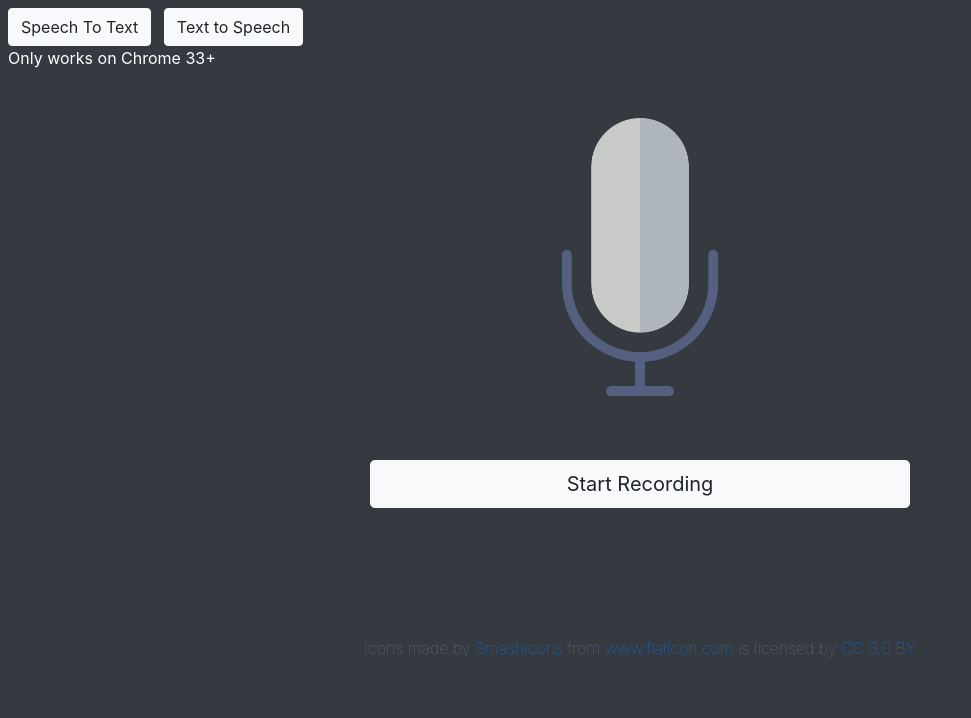
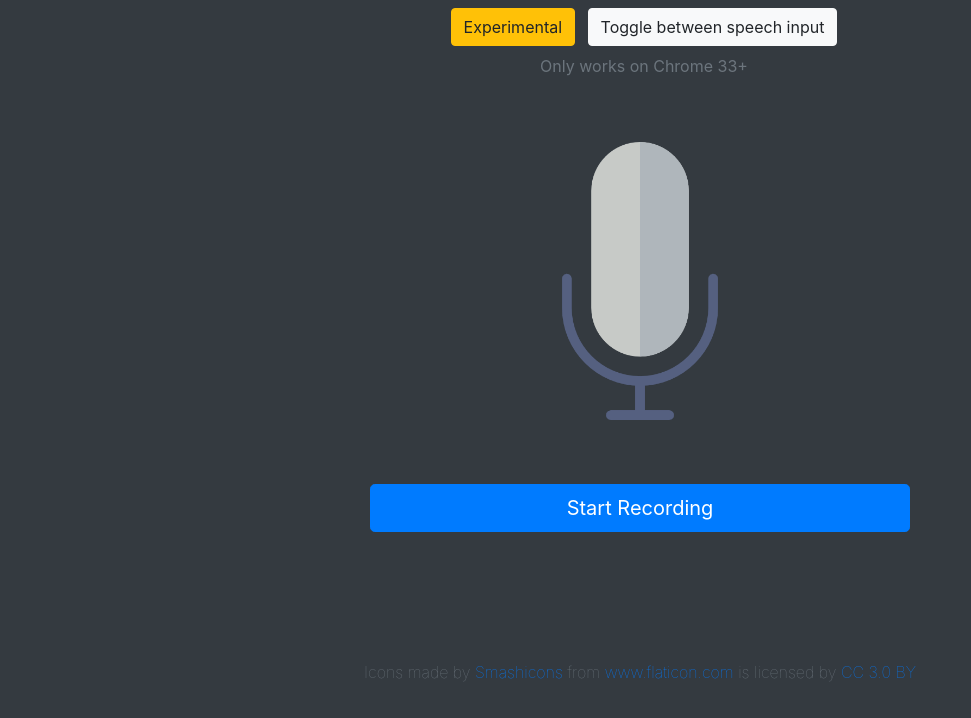
Before and after one commit to TTVS/Speech-Analyser, a plain HTML site: page index.html in a window 1280 px wide. Shown: the whole page, without its empty margins (0-971 px from the left). Drawn offline with nearby package versions, Linux system fonts and the light colour scheme.

Commit message:
fix button toggle

```diff
--- a/index.html
+++ b/index.html
@@ -1,96 +1,81 @@
 <!DOCTYPE html>
 <html lang="en">
+
 <head>
     <meta charset="UTF-8" />
     <meta name="viewport" content="width=device-width, initial-scale=1.0" />
     <meta http-equiv="X-UA-Compatible" content="ie=edge" />
 
-    <link
-      rel="stylesheet"
-      href="https://stackpath.bootstrapcdn.com/bootstrap/4.3.1/css/bootstrap.min.css"
-      integrity="sha384-ggOyR0iXCbMQv3Xipma34MD+dH/1fQ784/j6cY/iJTQUOhcWr7x9JvoRxT2MZw1T"
-      crossorigin="anonymous"
-    />
+    <link rel="stylesheet" href="https://stackpath.bootstrapcdn.com/bootstrap/4.3.1/css/bootstrap.min.css"
+        integrity="sha384-ggOyR0iXCbMQv3Xipma34MD+dH/1fQ784/j6cY/iJTQUOhcWr7x9JvoRxT2MZw1T" crossorigin="anonymous" />
 
     <title>Text To Speech / Speech To Text</title>
 </head>
+
 <body class="bg-dark text-white">
     <!-- Toggle Speech Recognition / Speech Synthesiser -->
-    <button
-      class="btn btn-light ml-2 mt-2"
-      type="button"
-      data-toggle="collapse"
-      data-target="#speech-to-text"
-      aria-expanded="false"
-      aria-controls="speech-to-text"
-    >
-      Speech To Text
+    <div class="container text-center">
+        <button class="btn btn-warning ml-2 mt-2 mb-2" onclick="showExperimentalComponent();">Experimental</button>
+        <button id="toggle-button" class="btn btn-light ml-2 mt-2 mb-2" style="display:inline"
+            onclick="switchVisible();">
+            Toggle between speech input
         </button>
+        <p class="ml-2 text-muted">Only works on Chrome 33+</p>
+    </div>
 
-    <button
-      class="btn btn-light ml-2 mt-2"
-      type="button"
-      data-toggle="collapse"
-      data-target="#text-to-speech"
-      aria-expanded="false"
-      aria-controls="text-to-speech"
-    >
-      Text to Speech
-    </button>
+    <div id="experimental-container" style="display:none">
+        <div class="container text-center">
+            <div class="row">
+                <div class="col-md-6 mx-auto">
 
-    <br />
-    <span class="ml-2">Only works on Chrome 33+</span>
+                    <p class="text-monospace">Special sauce. Work In Progress...</p>
+                </div>
+            </div>
+        </div>
+    </div>
 
     <!-- Speech recognition -->
-    <div class="container text-center collapse.show" id="speech-to-text">
+    <div id="non-experimental-container" style="display:block">
+
+        <div class="container text-center" id="speech-to-text">
             <img src="img/speech.png" alt="" class="mb-5 mt-5 w-25 h-auto" />
 
             <div class="row">
                 <div class="col-md-6 mx-auto">
-          <button
-            class="btn btn-light btn-lg btn-block mt-3 mb-3"
-            id="voice-button"
-          >
+                    <button class="btn btn-primary btn-lg btn-block mt-3 mb-3" id="voice-button">
                         Start Recording
                     </button>
+
+                    <button class="btn btn-danger btn-lg btn-block mb-3" id="stop-button" style="display:none">
+                        Stop (will auto stop when you stop speaking)
+                    </button>
+
                     <br />
                     <p class="result text-info font-weight-bold"></p>
                     <br />
-          <p class="confidence mb-5"></p>
+                    <p class="confidence text-muted mb-5"></p>
                 </div>
             </div>
         </div>
 
         <!-- Speech synthesiser -->
-    <div class="container text-center collapse" id="text-to-speech">
+        <div class="container text-center collapse" id="text-to-speech" style="display:none">
             <img src="img/chat.png" alt="" class="mb-5 mt-5 w-25 h-auto" />
 
             <div class="row">
                 <div class="col-md-6 mx-auto">
                     <form id="dictation-form">
                         <div class="form-group">
-              <textarea
-                name=""
-                id="text-input"
-                class="form-control form-control-lg"
-                placeholder="Type here..."
-              ></textarea>
+                            <textarea name="" id="text-input" class="form-control form-control-lg"
+                                placeholder="Type here..."></textarea>
                         </div>
 
                         <div class="form-group">
-              <label for="rate">Rate</label>
+                            <label for="rate">Speed</label>
                             <div id="rate-value" class="badge badge-primary float-right">
                                 1
                             </div>
-              <input
-                type="range"
-                id="rate"
-                class="custom-range"
-                min="0.5"
-                max="2"
-                value="1"
-                step="0.1"
-              />
+                            <input type="range" id="rate" class="custom-range" min="0.5" max="2" value="1" step="0.1" />
                         </div>
 
                         <div class="form-group">
@@ -98,25 +83,14 @@
                             <div id="pitch-value" class="badge badge-primary float-right">
                                 1
                             </div>
-              <input
-                type="range"
-                id="pitch"
-                class="custom-range"
-                min="0"
-                max="2"
-                value="1"
-                step="0.1"
-              />
+                            <input type="range" id="pitch" class="custom-range" min="0" max="2" value="1" step="0.1" />
                         </div>
 
                         <div class="form-group">
-              <select
-                id="voice-select"
-                class="form-control form-control-lg"
-              ></select>
+                            <select id="voice-select" class="form-control form-control-lg"></select>
                         </div>
 
-            <button class="btn btn-light btn-lg btn-block mb-5">
+                        <button class="btn btn-primary btn-lg btn-block mb-5">
                             Speak It
                         </button>
                     </form>
@@ -126,22 +100,17 @@
             <br />
             <br />
         </div>
+    </div>
 
-    <script
-      src="https://code.jquery.com/jquery-3.3.1.slim.min.js"
+    <script src="https://code.jquery.com/jquery-3.3.1.slim.min.js"
         integrity="sha384-q8i/X+965DzO0rT7abK41JStQIAqVgRVzpbzo5smXKp4YfRvH+8abtTE1Pi6jizo"
-      crossorigin="anonymous"
-    ></script>
-    <script
-      src="https://cdnjs.cloudflare.com/ajax/libs/popper.js/1.14.7/umd/popper.min.js"
+        crossorigin="anonymous"></script>
+    <script src="https://cdnjs.cloudflare.com/ajax/libs/popper.js/1.14.7/umd/popper.min.js"
         integrity="sha384-UO2eT0CpHqdSJQ6hJty5KVphtPhzWj9WO1clHTMGa3JDZwrnQq4sF86dIHNDz0W1"
-      crossorigin="anonymous"
-    ></script>
-    <script
-      src="https://stackpath.bootstrapcdn.com/bootstrap/4.3.1/js/bootstrap.min.js"
+        crossorigin="anonymous"></script>
+    <script src="https://stackpath.bootstrapcdn.com/bootstrap/4.3.1/js/bootstrap.min.js"
         integrity="sha384-JjSmVgyd0p3pXB1rRibZUAYoIIy6OrQ6VrjIEaFf/nJGzIxFDsf4x0xIM+B07jRM"
-      crossorigin="anonymous"
-    ></script>
+        crossorigin="anonymous"></script>
 
     <script src="js/main.js"></script>
 
@@ -149,6 +118,23 @@
         <div class="row">
             <div class="col-md-6 mx-auto">
                 <div class="font-weight-lighter text-center text-muted">
+                    Icons made by
+                    <a href="https://www.flaticon.com/authors/smashicons" title="Smashicons">Smashicons</a>
+                    from
+                    <a href="https://www.flaticon.com/" title="Flaticon">www.flaticon.com</a>
+                    is licensed by
+                    <a href="http://creativecommons.org/licenses/by/3.0/" title="Creative Commons BY 3.0"
+                        target="_blank">CC 3.0 BY</a>
+                </div>
+            </div>
+        </div>
+    </footer>
+
+    <!-- <footer class="footer mt-auto py-3">
+      <div class="container">
+        <span class="text-muted">Place sticky footer content here.</span>
+        <div class="font-weight-lighter text-center text-muted">
+        <span class="text-muted">
           Icons made by
           <a
             href="https://www.flaticon.com/authors/smashicons"
@@ -166,9 +152,10 @@
             target="_blank"
             >CC 3.0 BY</a
           >
+        </span>
         </div>
       </div>
-      </div>
-    </footer>
+    </footer> -->
 </body>
+
 </html>
--- a/js/main.js
+++ b/js/main.js
@@ -1,3 +1,47 @@
+function switchVisible() {
+  if (document.getElementById("speech-to-text")) {
+    if (document.getElementById("speech-to-text").style.display == "none") {
+      document.getElementById("speech-to-text").style.display = "block";
+      document.getElementById("text-to-speech").style.display = "none";
+    } else {
+      document.getElementById("speech-to-text").style.display = "none";
+      document.getElementById("text-to-speech").style.display = "block";
+    }
+  }
+}
+
+function showExperimentalComponent() {
+  if (document.getElementById("toggle-button")) {
+    if (document.getElementById("toggle-button").style.display == "inline") {
+      document.getElementById("toggle-button").style.display = "none";
+    } else {
+      document.getElementById("toggle-button").style.display = "inline";
+    }
+  }
+
+  if (document.getElementById("non-experimental-container")) {
+    if (document.getElementById("non-experimental-container").style.display == "block") {
+      document.getElementById("non-experimental-container").style.display = "none";
+    } else {
+      document.getElementById("non-experimental-container").style.display = "block";
+    }
+  }
+
+  if (document.getElementById("experimental-container")) {
+    if (
+      document.getElementById("experimental-container").style.display ==
+      "block"
+    ) {
+      document.getElementById("experimental-container").style.display =
+        "none";
+    } else {
+      document.getElementById("experimental-container").style.display =
+        "block";
+    }
+  }
+}
+
+
 /******************** SPEECH RECOGNITION ********************/
 
 var SpeechRecognition = SpeechRecognition || webkitSpeechRecognition;
@@ -27,13 +71,19 @@ function recordSpeech() {
     speechResult.textContent = "Speech received: " + result + ".";
 
     confidenceResult.textContent =
-      "Confidence: " + event.results[0][0].confidence;
+      "Confidence value: " + event.results[0][0].confidence;
   };
 
   recognition.onspeechend = () => {
     recognition.stop();
     recordButton.disabled = false;
     recordButton.textContent = "Start Recording";
+
+    if (document.getElementById("stop-button")) {
+      if (document.getElementById("stop-button").style.display == "block") {
+        document.getElementById("stop-button").style.display = "none";
+      }
+    }
   };
 
   recognition.onerror = event => {
@@ -80,6 +130,11 @@ function recordSpeech() {
   recognition.onspeechstart = event => {
     //Fired when sound that is recognised by the speech recognition service as speech has been detected.
     console.log("SpeechRecognition.onspeechstart");
+    if (document.getElementById("stop-button")) {
+      if (document.getElementById("stop-button").style.display == "none") {
+        document.getElementById("stop-button").style.display = "block";
+      }
+    }
   };
   recognition.onstart = event => {
     //Fired when the speech recognition service has begun listening to incoming audio with intent to recognize grammars associated with the current SpeechRecognition.
@@ -152,7 +207,7 @@ function speak() {
     utterThis.onend = event => {
       console.log("SpeechSynthesisUtterance.onend");
     };
-    utterThis.onerror = function(event) {
+    utterThis.onerror = function (event) {
       console.error("SpeechSynthesisUtterance.onerror");
     };
 
```
Also changed, not shown: img/chat-blue.png (added), img/chat.png, img/speech-bw.png (deleted), img/text.png (deleted). Lines whose indentation alone changed are shown as unchanged.
